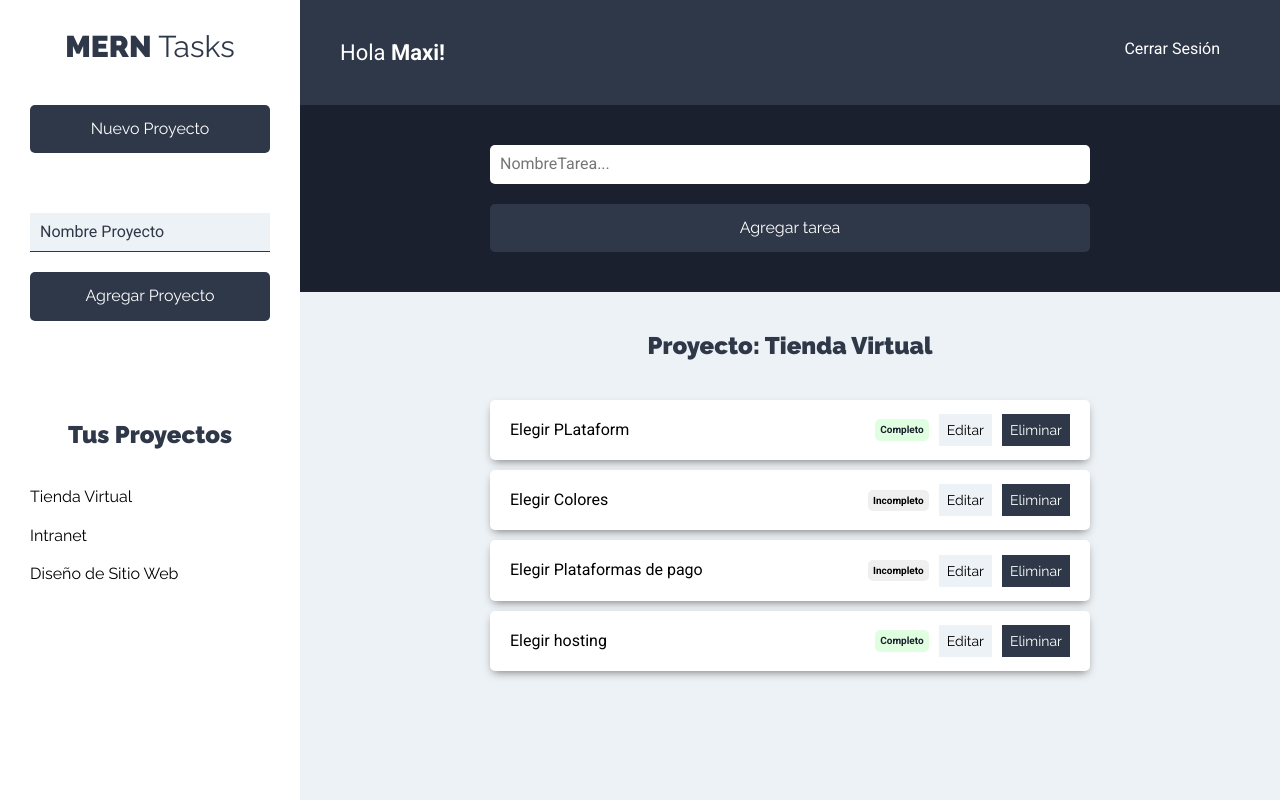
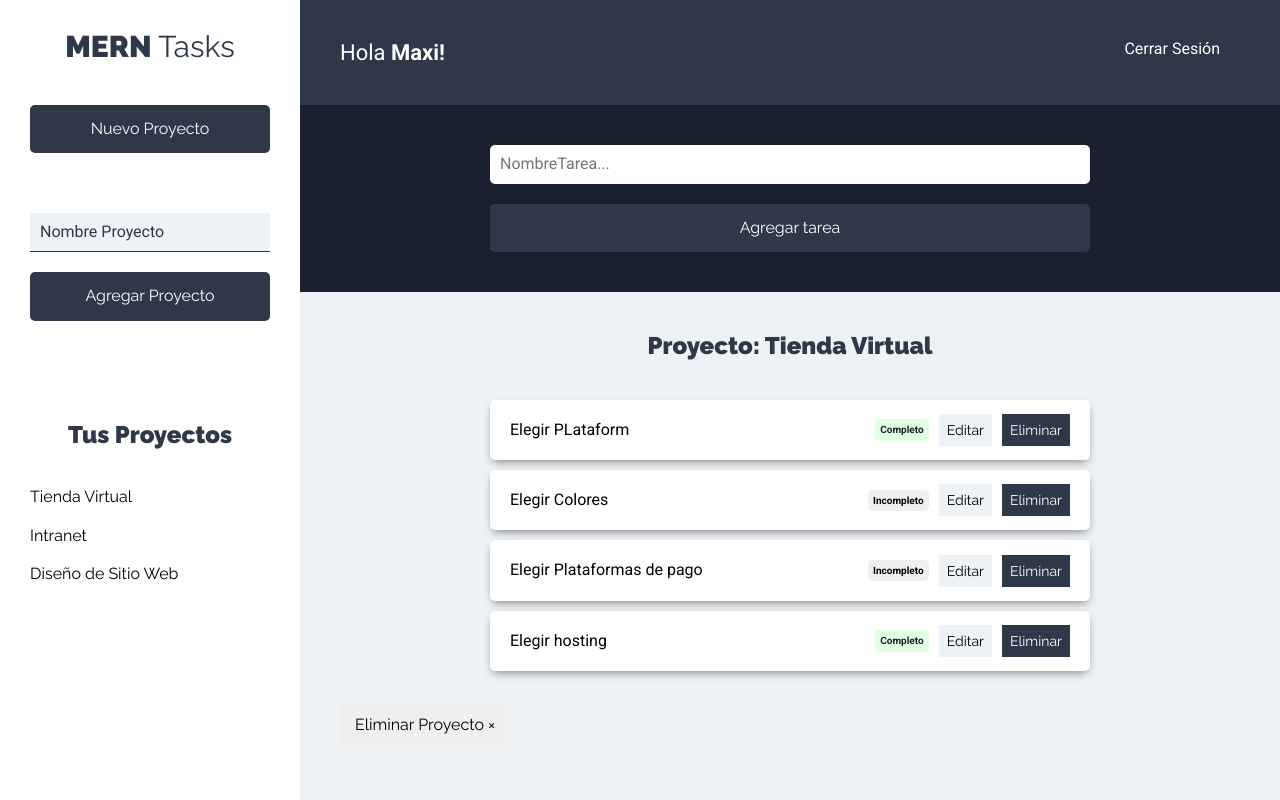
Before and after one commit to msiufi/cliente, a React (Create React App) app: page /proyectos in a window 1280 px wide. Built offline with nearby package versions, Linux system fonts and the light colour scheme.

Commit message:
se agrega context reducer y state

```diff
--- a/src/App.js
+++ b/src/App.js
@@ -2,11 +2,13 @@
 import Login from './components/auth/Login'
 import NuevaCuenta from './components/auth/NuevaCuenta'
 import Proyectos from './components/proyectos/Proyectos'
+import ProyectoState from './context/proyectos/proyectoState'
 
 import { BrowserRouter as Router, Switch, Route } from 'react-router-dom';
 
 function App() {
   return (
+  <ProyectoState>
 
     <Router>
       <Switch>
@@ -15,6 +17,7 @@
         <Route exact path="/proyectos" component={Proyectos} />
       </Switch>
     </Router>
+  </ProyectoState>
 
   );
 }
--- a/src/components/tareas/ListadoTareas.js
+++ b/src/components/tareas/ListadoTareas.js
@@ -28,6 +28,11 @@
             ))
           }
         </ul>
+        <button
+        type="button"
+        className="btn btn-eliminar"
+        >Eliminar Proyecto &times;</button>
+
     </Fragment>
    );
 }
--- /dev/null
+++ b/src/context/proyectos/proyectoContext.js
@@ -0,0 +1,5 @@
+import {createContext} from 'react';
+
+const proyectoContext = createContext();
+
+export default proyectoContext;
--- /dev/null
+++ b/src/context/proyectos/proyectoReducer.js
@@ -0,0 +1,6 @@
+export default (state, action) => {
+  switch(action.type){
+    default:
+      return state;
+  }
+}
--- /dev/null
+++ b/src/context/proyectos/proyectoState.js
@@ -0,0 +1,29 @@
+import React, {useReducer} from 'react';
+import proyectoContext from './proyectoContext';
+import proyectoReducer from './proyectoReducer';
+
+const ProyectoState = props=>{
+  const initialState = {
+    formulario : false
+  }
+
+  //Dispatch para ejecutar las acciones
+
+  const [state, dispatch] = useReducer(proyectoReducer, initialState)
+
+  //Serie de funciones para el CRUD
+
+  return(
+    <proyectoContext.Provider
+
+    value={{
+      formulario: state.formulario
+    }}>
+      {props.children}
+    </proyectoContext.Provider>
+
+
+  )
+}
+
+export default ProyectoState;
```
Also changed, not shown: src/types/index.js (added).
